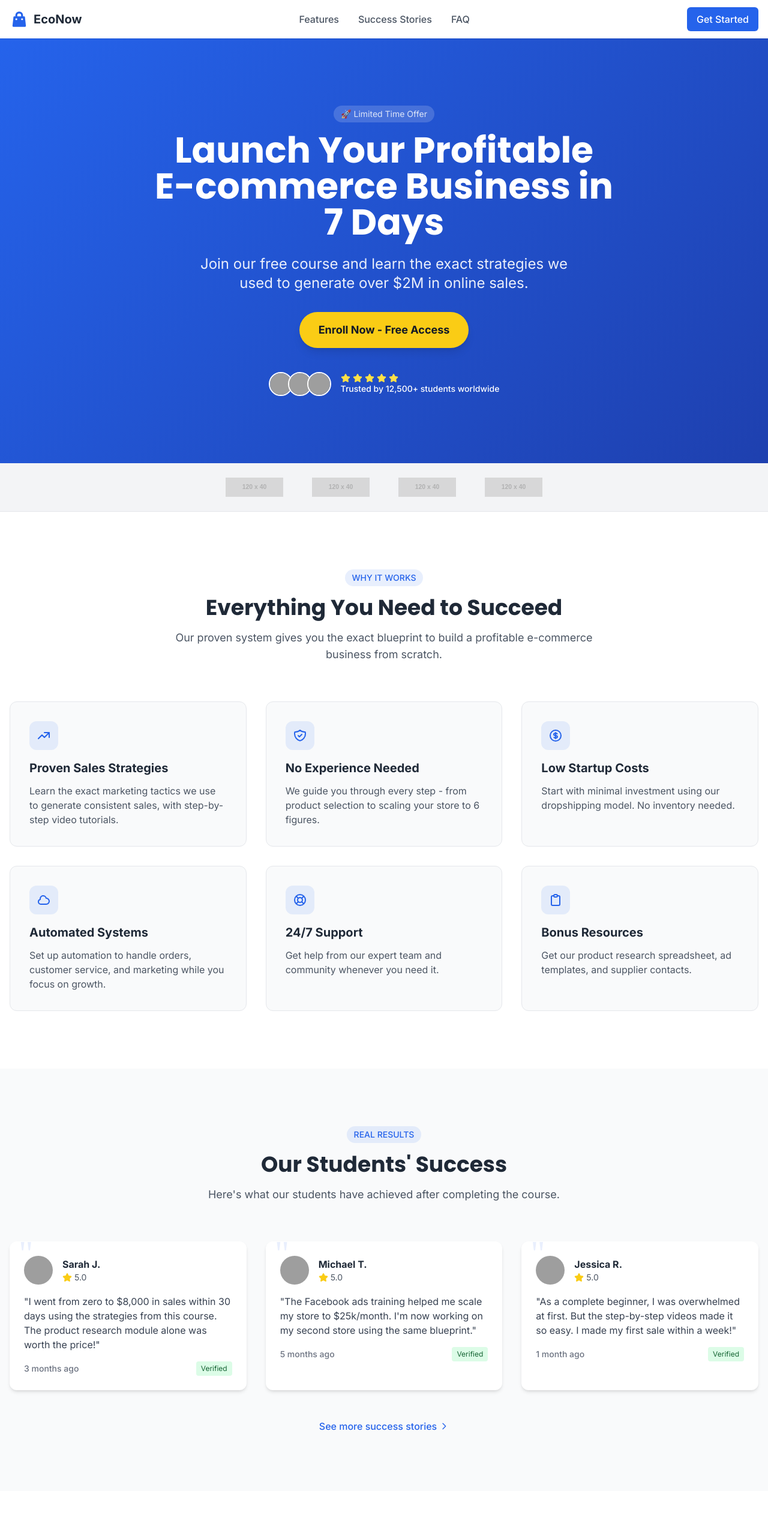
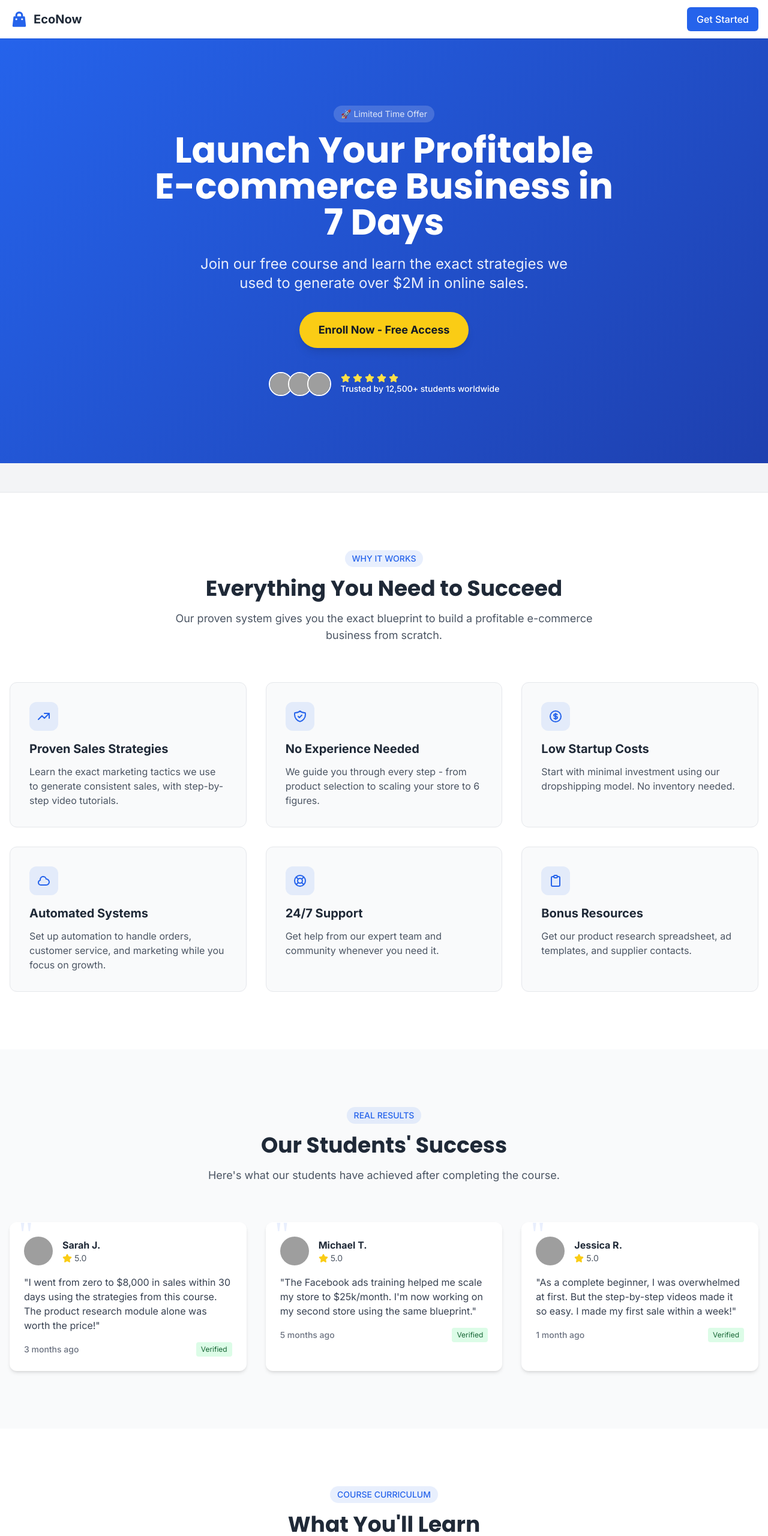
Before and after one commit to EcoNow001/EcoNow, a plain HTML site: page index.html in a window 1280 px wide. Shown: the top 2560 px of the page at 60% size. Drawn offline with nearby package versions, Linux system fonts and the light colour scheme; grey boxes are pictures that could not be loaded; placeholder pictures from the web are drawn by us.

Commit message:
Update index.html

```diff
--- a/index.html
+++ b/index.html
@@ -96,11 +96,7 @@
         </svg>
         <span class="text-xl font-bold text-gray-800">EcoNow</span>
       </div>
-      <nav class="hidden md:flex space-x-8">
-        <a href="#features" class="text-gray-600 hover:text-primary-600 font-medium">Features</a>
-        <a href="#testimonials" class="text-gray-600 hover:text-primary-600 font-medium">Success Stories</a>
-        <a href="#faq" class="text-gray-600 hover:text-primary-600 font-medium">FAQ</a>
-      </nav>
+
       <a href="#cta" class="bg-primary-600 hover:bg-primary-700 text-white px-4 py-2 rounded-md font-medium transition-colors duration-200">
         Get Started
       </a>
@@ -159,11 +155,7 @@
   <!-- Trust Badges -->
   <div class="bg-gray-100 py-6 border-b border-gray-200">
     <div class="container mx-auto px-4">
-      <div class="flex flex-wrap justify-center items-center gap-8 md:gap-12 opacity-70">
-        <img src="https://via.placeholder.com/120x40?text=Forbes" alt="Forbes" class="h-8">
-        <img src="https://via.placeholder.com/120x40?text=Entrepreneur" alt="Entrepreneur" class="h-8">
-        <img src="https://via.placeholder.com/120x40?text=Shopify" alt="Shopify" class="h-8">
-        <img src="https://via.placeholder.com/120x40?text=Business+Insider" alt="Business Insider" class="h-8">
+
       </div>
     </div>
   </div>
@@ -316,14 +308,6 @@
         </div>
       </div>
 
-      <div class="mt-12 text-center">
-        <a href="#cta" class="inline-flex items-center text-primary-600 font-medium hover:text-primary-700">
-          See more success stories
-          <svg class="w-4 h-4 ml-1" fill="none" stroke="currentColor" viewBox="0 0 24 24" xmlns="http://www.w3.org/2000/svg">
-            <path stroke-linecap="round" stroke-linejoin="round" stroke-width="2" d="M9 5l7 7-7 7"></path>
-          </svg>
-        </a>
-      </div>
     </div>
   </section>
 
@@ -371,14 +355,7 @@
             </div>
           </div>
 
-          <div class="border border-gray-200 rounded-lg overflow-hidden">
-            <button class="w-full flex justify-between items-center p-6 bg-gray-50 hover:bg-gray-100 transition-colors duration-200">
-              <span class="text-lg font-medium">Module 2: Product Research Mastery</span>
-              <svg class="w-5 h-5 text-gray-500" fill="none" stroke="currentColor" viewBox="0 0 24 24" xmlns="http://www.w3.org/2000/svg">
-                <path stroke-linecap="round" stroke-linejoin="round" stroke-width="2" d="M19 9l-7 7-7-7"></path>
-              </svg>
-            </button>
-          </div>
+
 
           <div class="border border-gray-200 rounded-lg overflow-hidden">
             <button class="w-full flex justify-between items-center p-6 bg-gray-50 hover:bg-gray-100 transition-colors duration-200">
```
